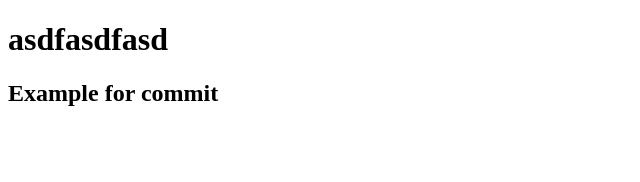
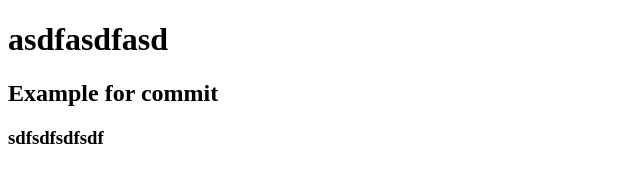
Before and after one commit to AidarMukhitov/Project1, a plain HTML site: page index.html in a window 1280 px wide. Shown: the whole page, without its empty margins (0-640 px from the left). Drawn offline with Linux system fonts and the light colour scheme.

Commit message:
third commit

```diff
--- a/index.html
+++ b/index.html
@@ -9,5 +9,6 @@
 <body>
     <h1>asdfasdfasd</h1>
     <h2>Example for commit</h2>
+    <h3>sdfsdfsdfsdf</h3>
 </body>
 </html>
```
